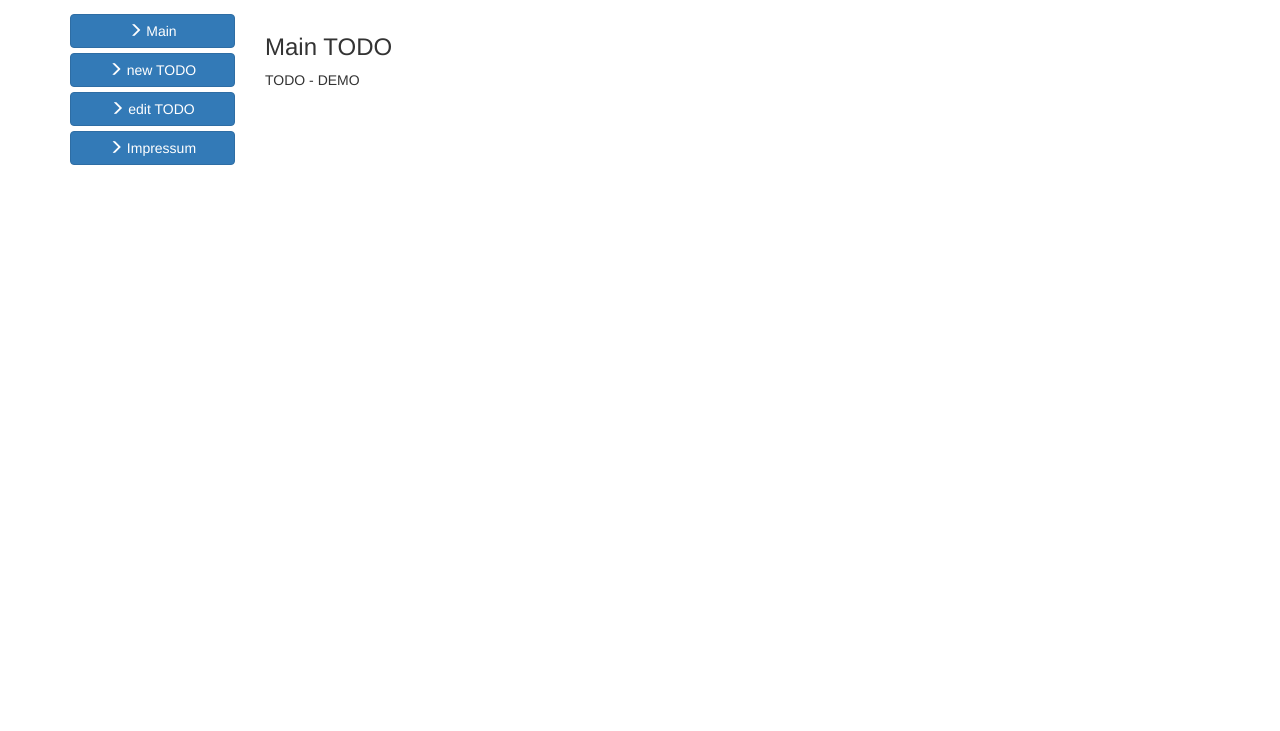
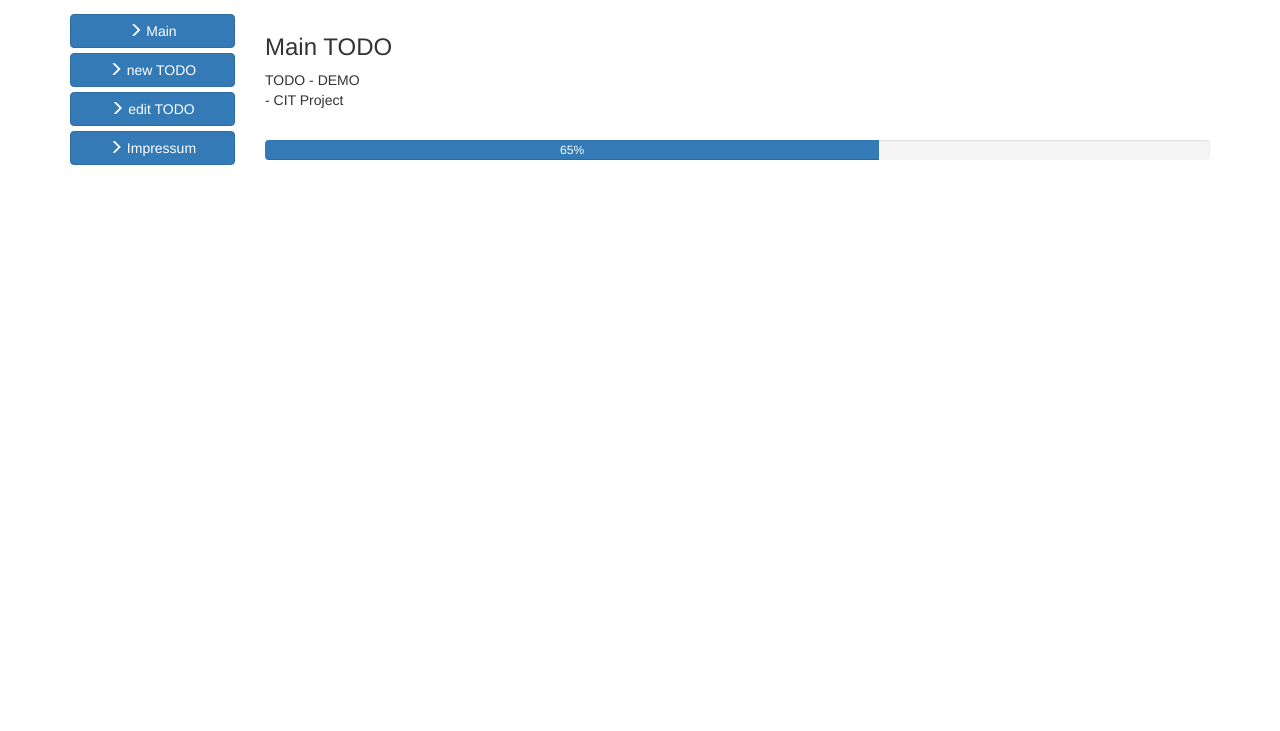
Before and after one commit to n1ck3l222/todo-site-cit, a plain HTML site: page index.html in a window 1280 px wide. Shown: the part 69-800 px from the top of the page. Drawn offline with nearby package versions, Linux system fonts and the light colour scheme.

Commit message:
new Textarea and minor fixes

```diff
--- a/index.html
+++ b/index.html
@@ -39,11 +39,22 @@
 
         <div class="col-md-10"><!--Column right-->
 
-        <h3>Main TODO</h3>
+          <h3>Main TODO</h3>
 
-        <p>
-          TODO - DEMO
-        </p>
+          <p>
+            TODO - DEMO <br>
+            - CIT Project
+          </p>
+
+          <div class="progress">
+          <div class="progress-bar" role="progressbar" aria-valuenow="70"
+          aria-valuemin="0" aria-valuemax="100" style="width:65%">
+          <span class="sr-only">65% Complete</span>
+
+          <p> 65% </p>
+
+          </div>
+          </div>
 
         </div>
 
--- a/style.css
+++ b/style.css
@@ -14,3 +14,7 @@
 .uploadbtn{
 	margin-top: 30px;
 }
+
+.progress {
+	margin-top: 30px;
+}
```
Also changed, not shown: newtodo.html (+4 -3 lines).
